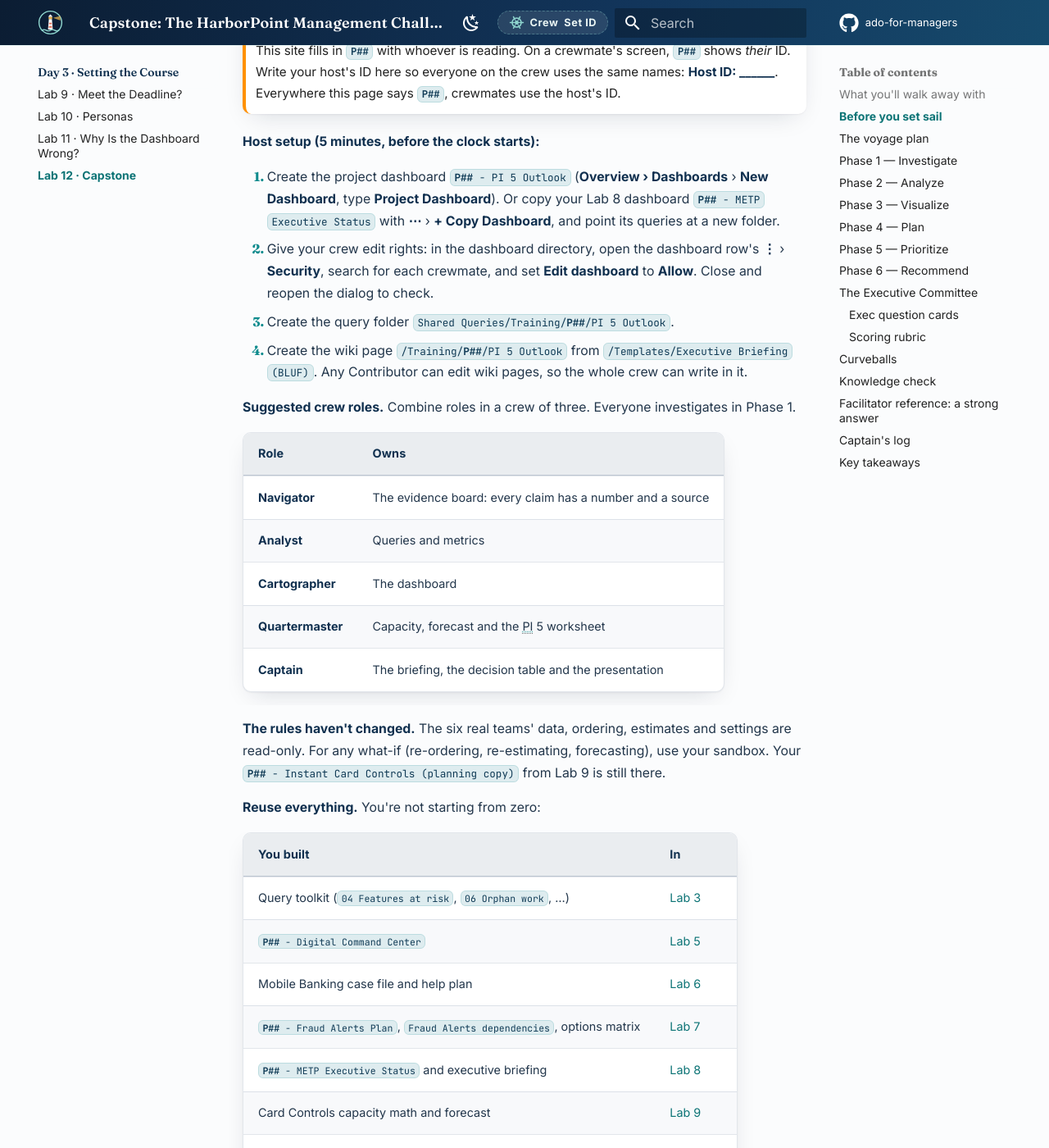
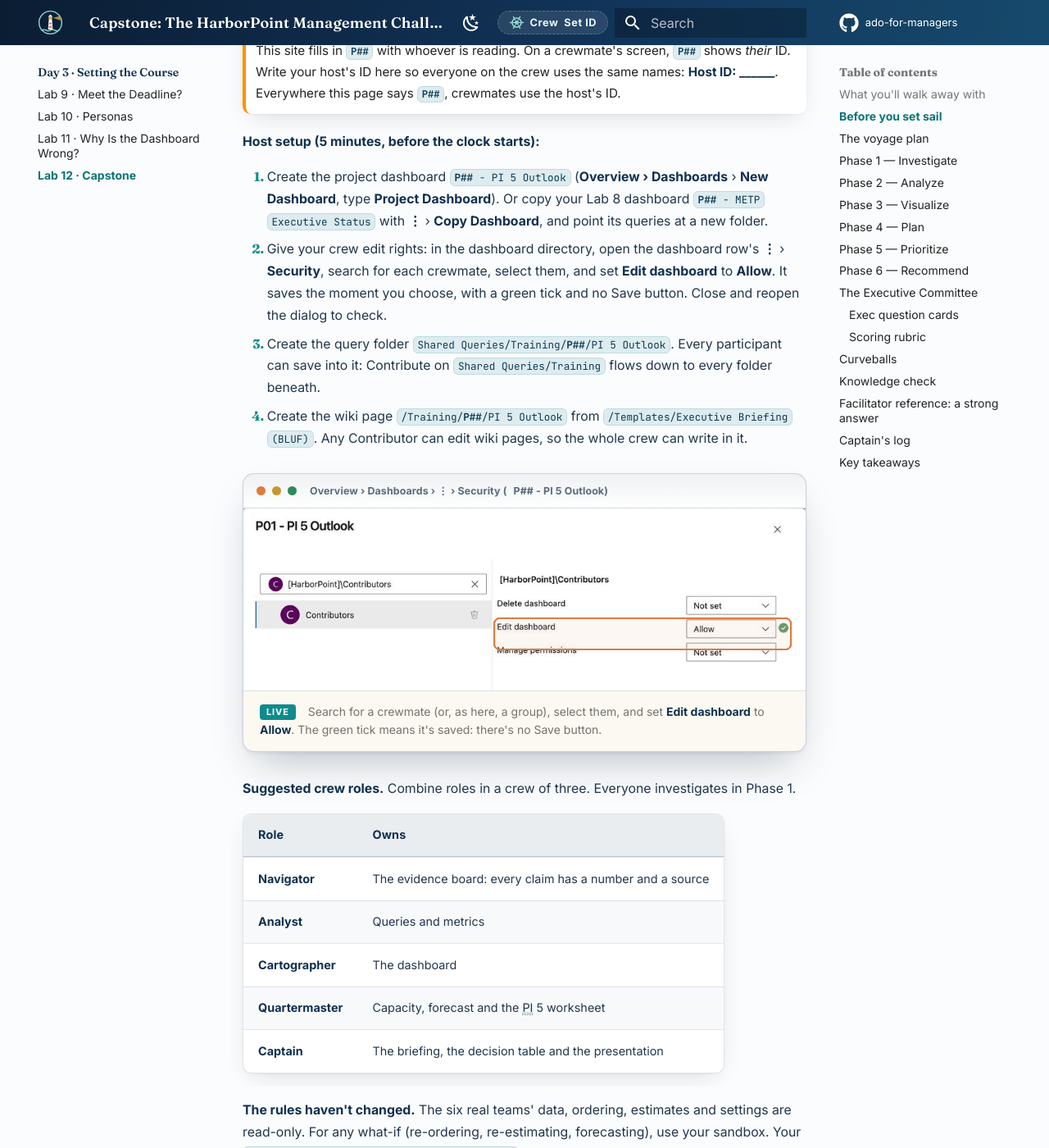
Before and after one commit to varoonsahgal/ado-for-managers, an MkDocs documentation site: the page built from docs/day-3/lab-12-capstone.md, in a window 1280 px wide and 1400 px high, scrolled down 2231 px. Shown: the whole window at 82% size. Built offline with MkDocs 1.6.1 and Material for MkDocs 9.7.7, drawn with Linux system fonts in a browser that asks for light colours; comment, search, counter and statistics services are not loaded; some of the changed text lies outside the part shown.

Commit message:
Lab 12: verify PI 5 candidates (ten, with two slid PI 4 commitments), folder permissions and dashboard security live; add four screenshots

```diff
--- a/docs/day-3/lab-12-capstone.md
+++ b/docs/day-3/lab-12-capstone.md
@@ -45,13 +45,18 @@ Executive Committee in 150 minutes. Give me a **realistic outlook for PI 5** and
 
 **Host setup (5 minutes, before the clock starts):**
 
-1. Create the project dashboard `P## - PI 5 Outlook` (**Overview › Dashboards** › **New Dashboard**, type **Project Dashboard**). Or copy your Lab 8 dashboard `P## - METP Executive Status` with **⋯** › **+ Copy Dashboard**, and point its queries at a new folder.
-2. Give your crew edit rights: in the dashboard directory, open the dashboard row's **⋮** › **Security**, search for each crewmate, and set **Edit dashboard** to **Allow**. Close and reopen the dialog to check.
-3. Create the query folder `Shared Queries/Training/P##/PI 5 Outlook`.
+1. Create the project dashboard `P## - PI 5 Outlook` (**Overview › Dashboards** › **New Dashboard**, type **Project Dashboard**). Or copy your Lab 8 dashboard `P## - METP Executive Status` with **⋮** › **Copy Dashboard**, and point its queries at a new folder.
+2. Give your crew edit rights: in the dashboard directory, open the dashboard row's **⋮** › **Security**, search for each crewmate, select them, and set **Edit dashboard** to **Allow**. It saves the moment you choose, with a green tick and no Save button. Close and reopen the dialog to check.
+3. Create the query folder `Shared Queries/Training/P##/PI 5 Outlook`. Every participant can save into it: Contribute on `Shared Queries/Training` flows down to every folder beneath.
 4. Create the wiki page `/Training/P##/PI 5 Outlook` from `/Templates/Executive Briefing (BLUF)`. Any Contributor can edit wiki pages, so the whole crew can write in it.
 
-<!-- VERIFY: crewmates can save queries into another participant's Shared Queries/Training/P## folder (Contribute is granted on Shared Queries/Training and should inherit). If not, crewmates save in their own folder and the host adds widgets from there. -->
-<!-- SHOT: lab12-dashboard-security | Dashboards directory, ⋮ › Security on P## - PI 5 Outlook, a crewmate added with Edit dashboard = Allow | crop: the permissions dialog; highlight the Edit dashboard row -->
+<figure class="hp-shot" data-shot="lab12-dashboard-security" markdown>
+<div class="hp-shot__bar" aria-hidden="true"><i></i><i></i><i></i><span>Overview › Dashboards › ⋮ › Security (P## - PI 5 Outlook)</span></div>
+
+![Search for a crewmate (or, as here, a group), select them, and set Edit dashboard to Allow. The green tick means it's saved: there's no Save button.](../assets/shots/lab12-dashboard-security.png){ loading=lazy }
+
+<figcaption markdown>Search for a crewmate (or, as here, a group), select them, and set **Edit dashboard** to **Allow**. The green tick means it's saved: there's no Save button.</figcaption>
+</figure>
 
 **Suggested crew roles.** Combine roles in a crew of three. Everyone investigates in Phase 1.
 
@@ -128,7 +133,13 @@ Turn six concerns into six evidence-backed findings, at Feature altitude.
     - **Committed outcomes:** `/Program/PI 4 Objectives`.
     - For the risk nobody named, look at the portfolio's *shape* (rank, empty Features, data you proved wrong yesterday), not at a single team.
 
-<!-- SHOT: lab12-pulse-survey | Overview › Wiki › Research › Member Pulse Survey Q3, the headline findings table | crop: findings; highlight +28% branch-appointment demand (55+), 71% fraud worry, 2.9/5 digital-only onboarding -->
+<figure class="hp-shot" data-shot="lab12-pulse-survey" markdown>
+<div class="hp-shot__bar" aria-hidden="true"><i></i><i></i><i></i><span>Overview › Wiki › Research › Member Pulse Survey Q3</span></div>
+
+![Three findings, and they pull in different directions: +28% branch demand from members 55+, 71% naming fraud their top worry in every segment, and digital-only onboarding at 2.9 / 5. Hector's request sits underneath. Read all three before you pick a side.](../assets/shots/lab12-pulse-survey.png){ loading=lazy }
+
+<figcaption markdown>Three findings, and they pull in different directions: **+28%** branch demand from members 55+, **71%** naming fraud their top worry in *every* segment, and digital-only onboarding at **2.9 / 5**. Hector's request sits underneath. Read all three before you pick a side.</figcaption>
+</figure>
 
 !!! checkpoint "Minimum evidence"
     - [ ] Every concern on our board names at least one Feature or team **and** a number with its source
@@ -162,12 +173,23 @@ The evidence board says *what*. Now decide which numbers you'll build a forecast
 
     **Columns:** `Title`, `Node Name`, `State`, `Target Date`, `Business Value`, `Time Criticality`, `Effort`, `Risk`, `Tags`. Sort by `Target Date`.
 
-    Expect eight Features. If Fraud Scoring Engine v2's Iteration Path moved with its Target Date, you'll see nine. The sandbox fence keeps your crew's practice copies out.
+    Expect **ten** Features, and read them closely, because they're not all "new" work:
+
+    - **Six of the seven candidates.** Real-Time Fraud Alerts isn't there: its Iteration Path is still PI 4. Its spill is exactly the kind of work question 2 is asking about.
+    - **Two mandatory compliance Features** (`Audit Evidence Automation`, `Access Review Automation`): Security's exam work, already spoken for.
+    - **Two PI 4 commitments whose Target Date slid into Sprint 17**: `Fraud Scoring Engine v2` (7 of its points sit in Sprint 17) and `Secure Messaging & Chat`. Check their `PI4-Committed` tag: work promised for PI 4 is quietly landing in PI 5.
+
+    The sandbox fence keeps your crew's practice copies out.
 
     For throughput, open **Velocity** in each team's **Backlogs › Analytics**, and switch Mobile Banking's to **Count of Work Items**. For Member Support, use the corrected history from your Lab 11 defect log, not the chart.
 
-<!-- VERIFY: whether Fraud Scoring Engine v2's Iteration Path is PI 4 or PI 5 after Aisha's re-plan (see Lab 7 VERIFY a). The hint wording covers both. -->
-<!-- SHOT: lab12-pi5-candidates | Boards › Queries › Shared Queries/Training/P##/PI 5 Outlook/PI 5 candidates, Results tab with Business Value, Time Criticality, Effort and Tags columns | crop: results grid; highlight Member-to-Member Transfers with an empty Effort -->
+<figure class="hp-shot" data-shot="lab12-pi5-candidates" markdown>
+<div class="hp-shot__bar" aria-hidden="true"><i></i><i></i><i></i><span>Boards › Queries › Shared Queries › Training › P## › PI 5 Outlook › PI 5 candidates</span></div>
+
+![Ten Features land in PI 5, and three carry PI4-Committed: promises for PI 4 that have slid into Sprint 17. The bottom row has the joint-highest Business Value and no Effort at all. You can't forecast what nobody has sized.](../assets/shots/lab12-pi5-candidates.png){ loading=lazy }
+
+<figcaption markdown>Ten Features land in PI 5, and three carry `PI4-Committed`: promises for PI 4 that have slid into Sprint 17. The bottom row has the joint-highest Business Value and **no Effort at all**. You can't forecast what nobody has sized.</figcaption>
+</figure>
 
 !!! checkpoint "Minimum evidence"
     - [ ] `PI 5 candidates` is saved in our crew folder and shows Business Value, Time Criticality and Effort
@@ -203,7 +225,13 @@ Build the dashboard you'll put on the screen in the Executive Committee. It shou
 
     Team-scoped widgets need the right **Team** in their configuration. A wrong team is the most common capstone defect.
 
-<!-- SHOT: lab12-crew-dashboard | Overview › Dashboards › P## - PI 5 Outlook, a complete reference crew dashboard (BLUF Markdown, tiles, PI 5 candidates list and chart, Mobile Velocity by count, bug trend, decisions panel) | full dashboard; no highlight -->
+<figure class="hp-shot" data-shot="lab12-crew-dashboard" markdown>
+<div class="hp-shot__bar" aria-hidden="true"><i></i><i></i><i></i><span>Overview › Dashboards › P## - PI 5 Outlook (one reference crew&#x27;s answer)</span></div>
+
+![Eight widgets, one argument. The bottom line and the four questions come first, the Mobile Banking evidence is on the right (12 stories a sprint by count; open bugs from 9 to 42), and the decisions sit at the bottom, each with a name and a sprint. Yours can look different. It should be just as easy to read cold.](../assets/shots/lab12-crew-dashboard.png){ loading=lazy }
+
+<figcaption markdown>Eight widgets, one argument. The bottom line and the four questions come first, the Mobile Banking evidence is on the right (12 stories a sprint by count; open bugs from 9 to 42), and the decisions sit at the bottom, each with a name and a sprint. Yours can look different. It should be just as easy to read cold.</figcaption>
+</figure>
 
 !!! checkpoint "Minimum evidence"
     - [ ] `P## - PI 5 Outlook` has 8 widgets or fewer, and a Markdown widget states the four questions it answers
```
Also changed, not shown: docs/assets/shots/lab12-crew-dashboard.png (added), docs/assets/shots/lab12-dashboard-security.png (added), docs/assets/shots/lab12-pi5-candidates.png (added), docs/assets/shots/lab12-pulse-survey.png (added), 1 other file.
